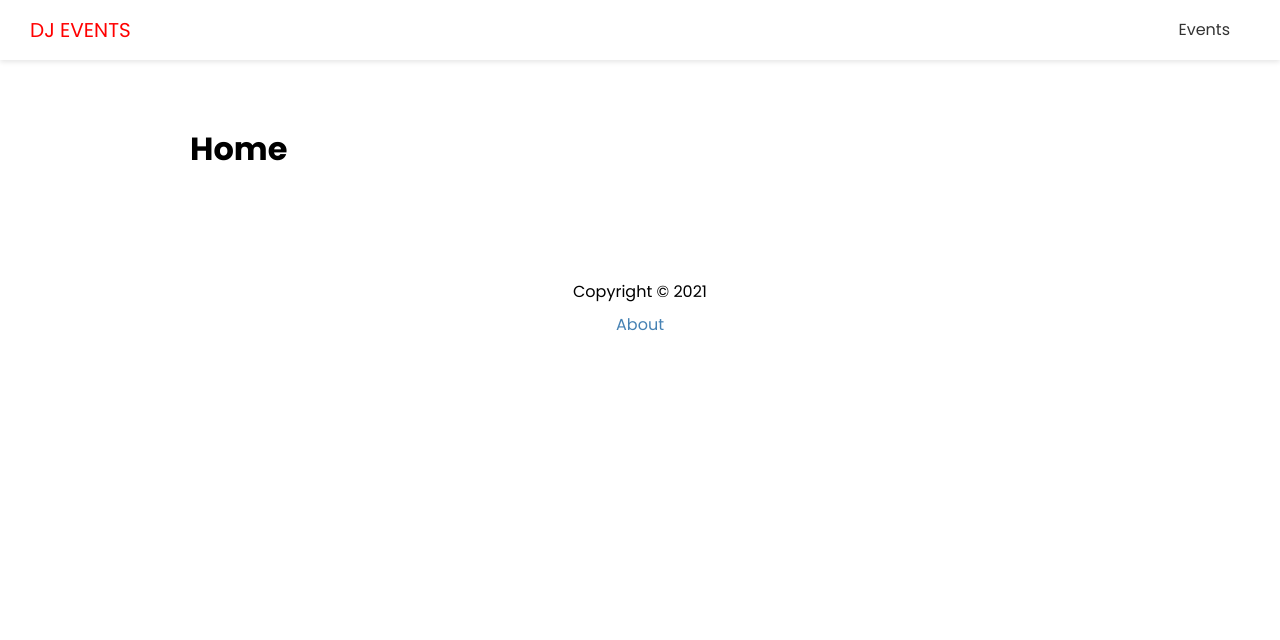
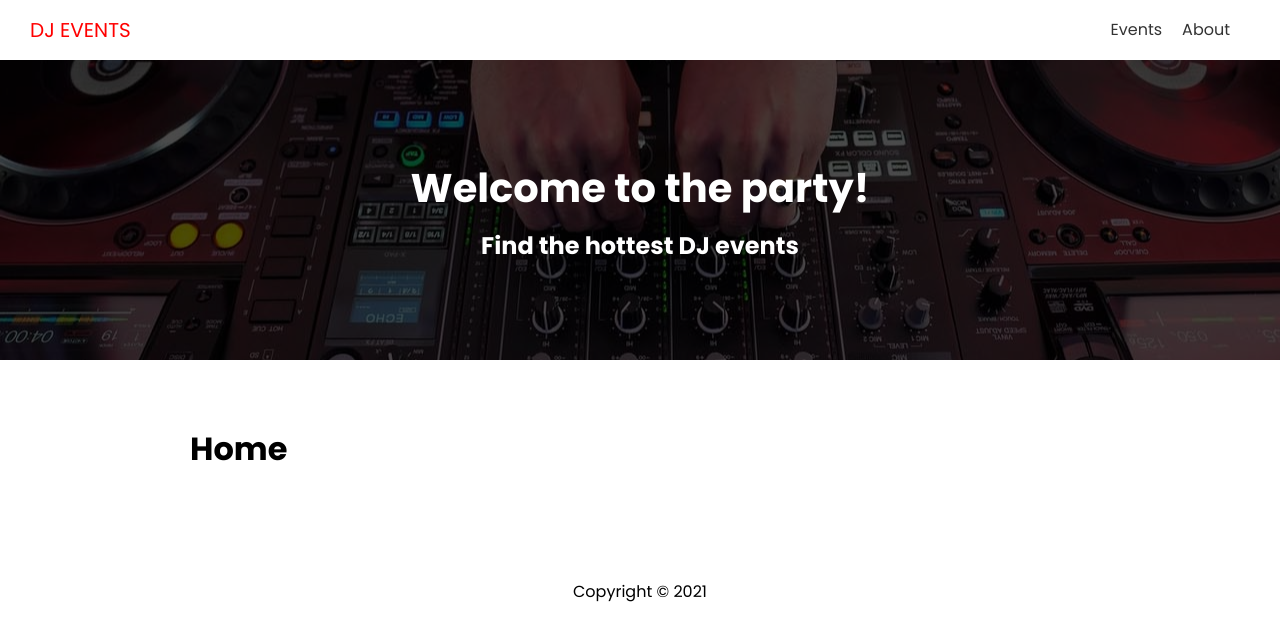
Before and after one commit to viet34tqc/nextjs-dj-events, a Next.js app in the folder frontend/: page / in a window 1280 px wide. Shown: the top 640 px of the page. Built offline with nearby package versions, Linux system fonts and the light colour scheme.

Commit message:
Hero component

```diff
--- a/frontend/components/Footer.tsx
+++ b/frontend/components/Footer.tsx
@@ -1,16 +1,10 @@
-import styles from '@/styles/Footer.module.scss'
-import Link from 'next/link'
+import styles from '@/styles/Footer.module.scss';
 const Footer = () => {
-    return (
-        <footer className={styles.footer}>
-            <p>Copyright &copy; 2021</p>
-            <p>
-                <Link href="/about">
-                    About
-                </Link>
-            </p>
-        </footer>
-    )
-}
+	return (
+		<footer className={styles.footer}>
+			<p>Copyright &copy; 2021</p>
+		</footer>
+	);
+};
 
-export default Footer
+export default Footer;
--- a/frontend/components/Header.tsx
+++ b/frontend/components/Header.tsx
@@ -16,6 +16,9 @@
 						<Link href="/events">
 							<a>Events</a>
 						</Link>
+						<Link href="/about">
+							<a>About</a>
+						</Link>
 					</li>
 				</ul>
 			</nav>
--- /dev/null
+++ b/frontend/components/Hero.tsx
@@ -0,0 +1,11 @@
+import styles from '@/styles/Hero.module.scss';
+const Hero = () => {
+	return (
+		<div className={styles.hero}>
+			<h1>Welcome to the party!</h1>
+			<h2>Find the hottest DJ events</h2>
+		</div>
+	);
+};
+
+export default Hero;
--- a/frontend/components/Layout.tsx
+++ b/frontend/components/Layout.tsx
@@ -1,8 +1,10 @@
 import styles from '@/styles/Layout.module.scss';
+import { useRouter } from 'next/dist/client/router';
 import Head from 'next/head';
 import { ReactNode } from 'react';
 import Footer from './Footer';
 import Header from './Header';
+import Hero from './Hero';
 interface LayoutProps {
 	title: string;
 	keywords?: string;
@@ -11,6 +13,7 @@
 }
 
 const Layout = ({ title, keywords, description, children }: LayoutProps) => {
+	const router = useRouter();
 	return (
 		<>
 			<Head>
@@ -20,6 +23,8 @@
 			</Head>
 
 			<Header />
+
+			{router.pathname === '/' && <Hero />}
 
 			<main className={styles.container}>{children}</main>
 
--- /dev/null
+++ b/frontend/styles/Hero.module.scss
@@ -0,0 +1,31 @@
+.hero {
+	height: 300px;
+	width: 100%;
+	background: #000 url('/images/showcase.jpg') no-repeat center center;
+	color: #fff;
+	position: relative;
+	display: flex;
+	flex-direction: column;
+	align-items: center;
+	justify-content: center;
+	text-align: center;
+
+	&::after {
+		content: '';
+		position: absolute;
+		top: 0;
+		left: 0;
+		width: 100%;
+		height: 100%;
+		background-color: rgba(0, 0, 0, 0.7);
+	}
+
+	* {
+		z-index: 20;
+	}
+
+	h1 {
+		font-size: 40px;
+		margin-bottom: 0;
+	}
+}
--- a/package.json
+++ /dev/null
@@ -1,5 +0,0 @@
-{
-  "devDependencies": {
-    "sass": "^1.38.0"
-  }
-}
```
Also changed, not shown: frontend/pages/events/index.tsx (renamed from frontend/pages/events/event.tsx), 2 other files (tests, documents, lock files or other folders).
